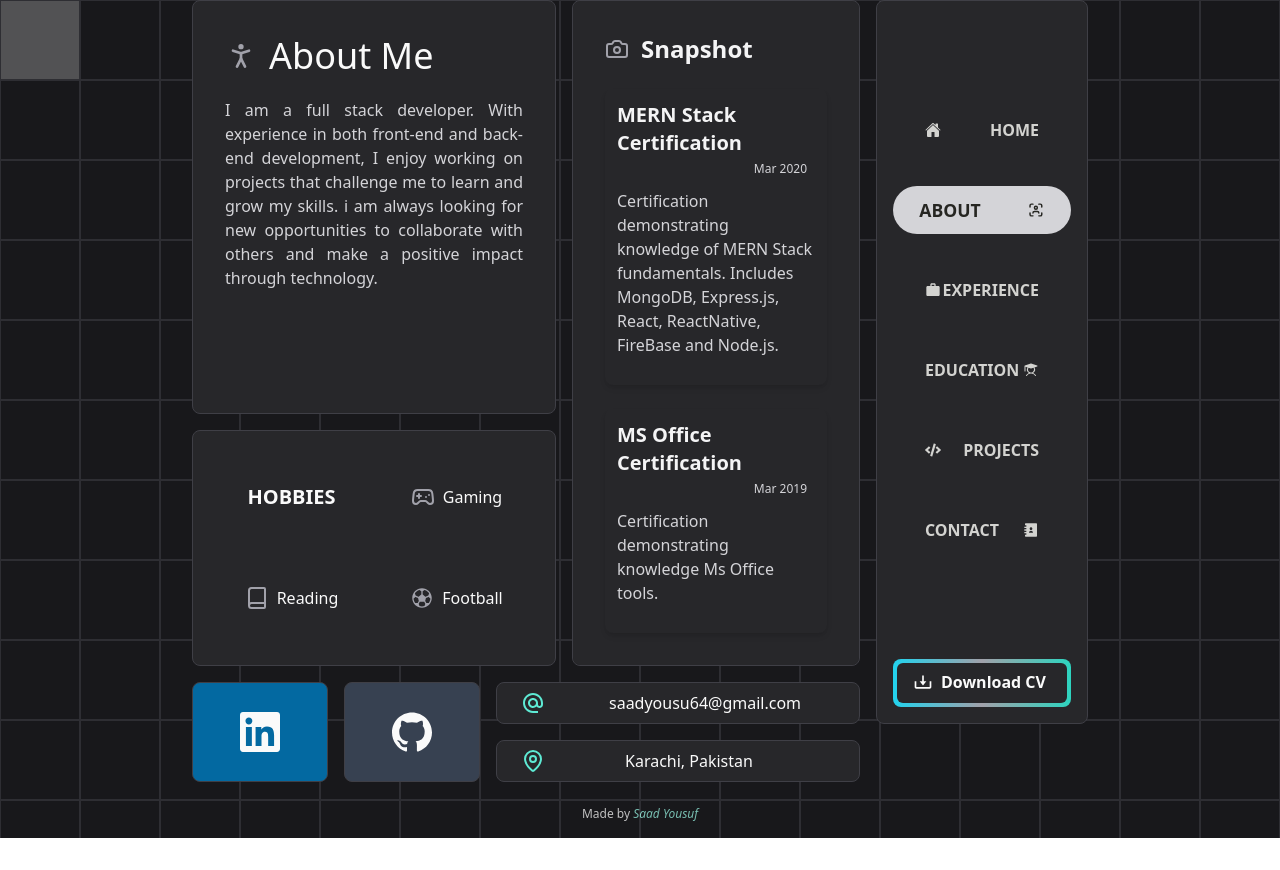
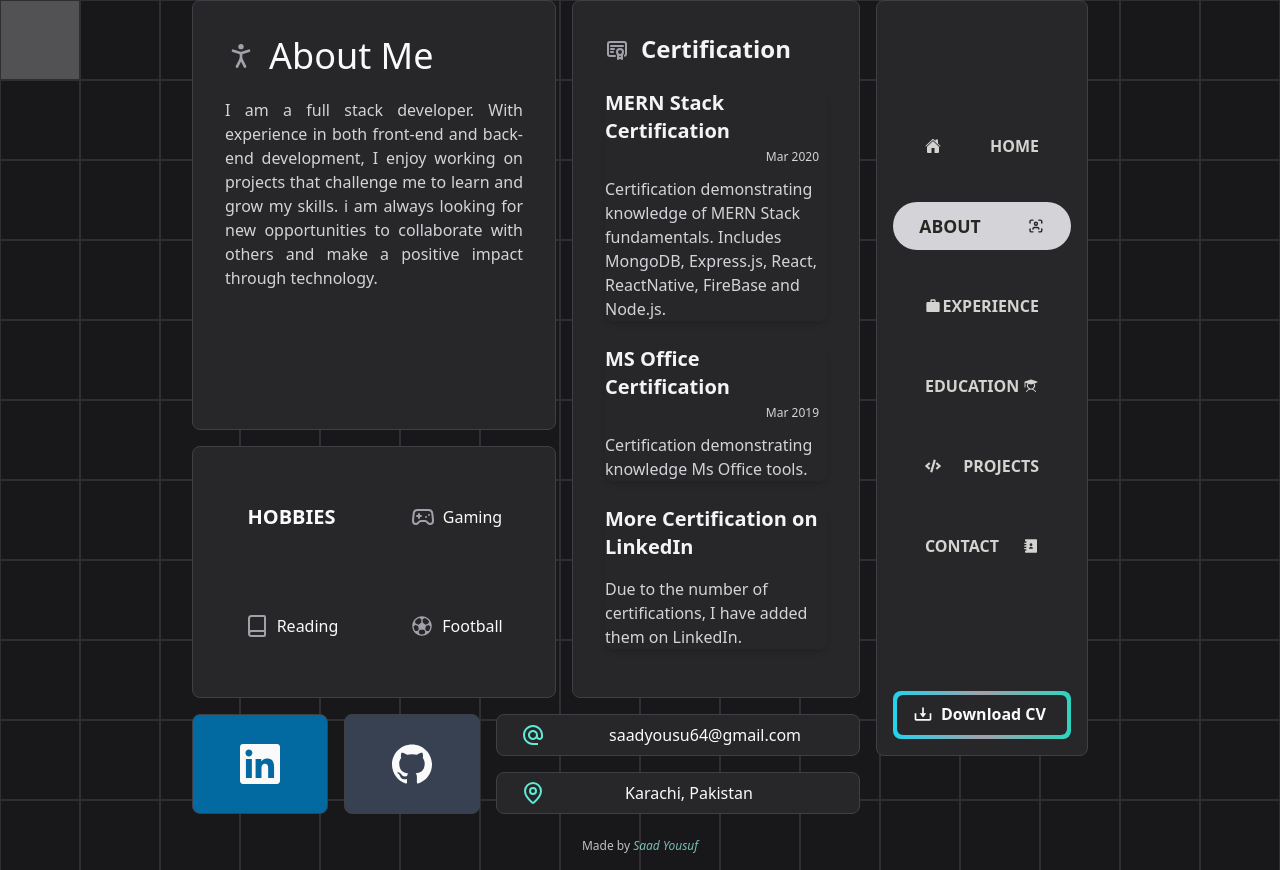
Before and after one commit to bluekitsune-sad/portfolio-2025, a Next.js app: page / in a window 1280 px wide. Both pictures are taken after a click on the button "ABOUT". Before the commit the page ends 838 px from the top, so only its background shows below. Built offline with nearby package versions, Linux system fonts and the light colour scheme.

Commit message:
certification added

```diff
--- a/assets/data.jsx
+++ b/assets/data.jsx
@@ -7,6 +7,7 @@ import {
 } from "react-icons/tb";
 import { VscAzure } from "react-icons/vsc";
 import { IoIosFootball } from "react-icons/io";
+// import { url } from "inspector";
 
 export const myInfo = {
   name: "Saad Yousuf",
@@ -238,5 +239,11 @@ export const myInfo = {
       date: "Mar 2019",
       description: "Certification demonstrating knowledge Ms Office tools.",
     },
+    {
+      title: "More Certification on LinkedIn",
+      date: "",
+      description:
+        "Due to the number of certifications, I have added them on LinkedIn.",
+    },
   ],
 };
--- a/components/animated-ui/AnimatedCertificateBox.jsx
+++ b/components/animated-ui/AnimatedCertificateBox.jsx
@@ -1,4 +1,4 @@
-import { Camera } from "lucide-react";
+import { TbCertificate } from "react-icons/tb";
 import { AnimatedBox } from "./AnimatedBox";
 import { myInfo } from "../../assets/data";
 
@@ -7,17 +7,14 @@ export const AnimatedCertificate = () => (
     <div className="p-8 space-y-6 h-full bg-zinc-800 rounded-lg shadow-lg">
       {/* Title Section */}
       <h3 className="font-semibold text-zinc-100 text-2xl flex items-center gap-3">
-        <Camera className="w-6 h-6 text-zinc-400" />
-        Snapshot
+        <TbCertificate className="w-6 h-6 text-zinc-400" />
+        Certification
       </h3>
 
       {/* Certificates List */}
       <div className="space-y-6">
         {myInfo.certifications.map((cert, index) => (
-          <div
-            key={index}
-            className="relative rounded-lg p-3 shadow-md hover:bg-zinc-900 transition-all duration-200"
-          >
+          <div key={index} className="relative rounded-lg shadow-md">
             {/* Current Badge (if any) */}
             {cert.current && (
               <div className="absolute top-0 right-0 bg-teal-500 text-zinc-900 text-xs p-1 px-2 rounded">
@@ -51,7 +48,7 @@ export const AnimatedCertificate = () => (
                   rel="noopener noreferrer"
                   className="text-teal-500 hover:text-teal-400"
                 >
-                  View Credential
+                  Vist Url
                 </a>
               </div>
             )}
```
